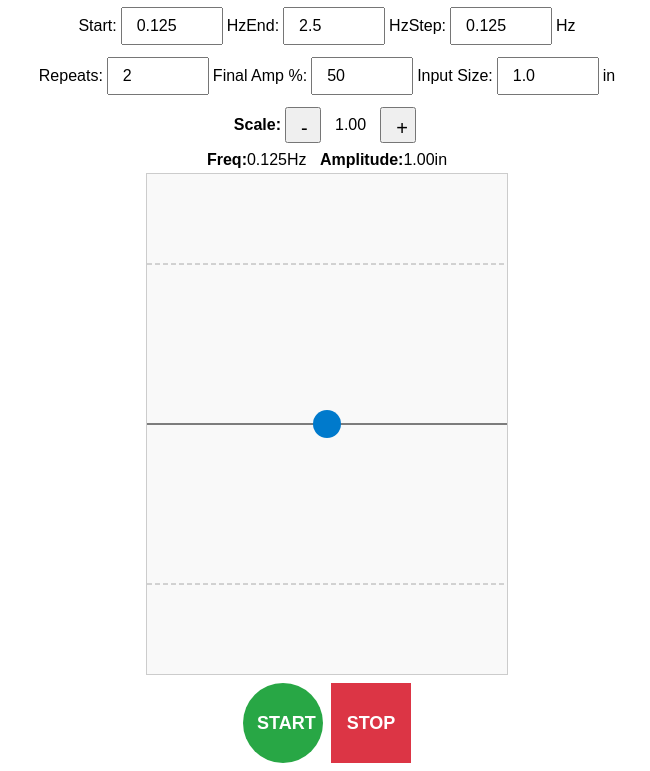
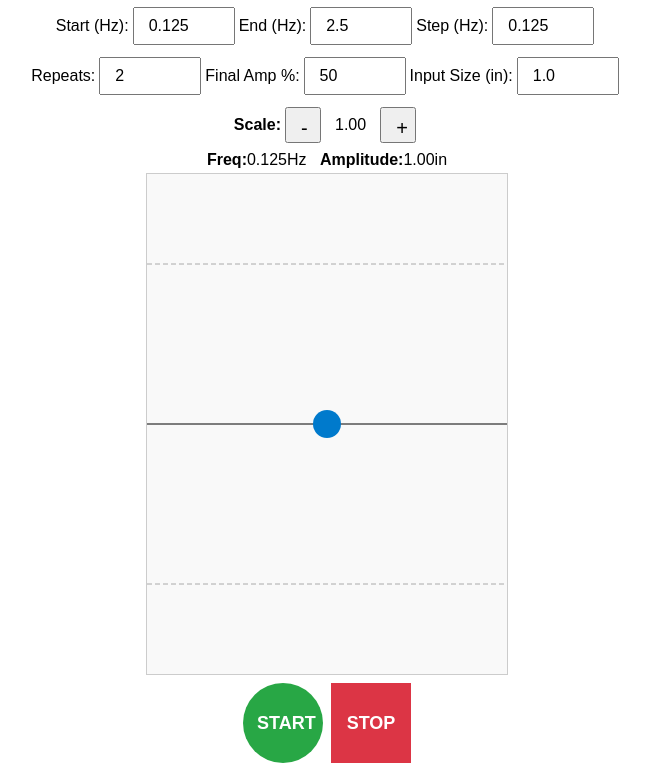
Before and after one commit to bwills123/Sweeps, a plain HTML site: page index.html in a window 1280 px wide. Shown: the part 56-827 px from the top of the page, without its empty margins (313-963 px from the left). Drawn offline with Linux system fonts and the light colour scheme.

Commit message:
Update index.html

```diff
--- a/index.html
+++ b/index.html
@@ -46,14 +46,14 @@
 <body>
   <h3>Cyclic Frequency Sweep Guide</h3>
   <div class="row">
-    <label>Start:</label><input id="startFreq" type="number" value="0.125" step="0.01"><span>Hz</span>
-    <label>End:</label><input id="endFreq" type="number" value="2.5" step="0.01"><span>Hz</span>
-    <label>Step:</label><input id="stepFreq" type="number" value="0.125" step="0.01"><span>Hz</span>
+    <label for="startFreq">Start (Hz):</label><input id="startFreq" type="number" value="0.125" step="0.01">
+    <label for="endFreq">End (Hz):</label><input id="endFreq" type="number" value="2.5" step="0.01">
+    <label for="stepFreq">Step (Hz):</label><input id="stepFreq" type="number" value="0.125" step="0.01">
   </div>
   <div class="row">
     <label>Repeats:</label><input id="repeats" type="number" value="2" step="1">
     <label>Final Amp %:</label><input id="endAmplitude" type="number" value="50" step="1">
-    <label>Input Size:</label><input id="inputInches" type="number" value="1.0" step="0.01"><span>in</span>
+    <label for="inputInches">Input Size (in):</label><input id="inputInches" type="number" value="1.0" step="0.01">
   </div>
   <div class="row scale-buttons">
     <strong>Scale:</strong>
```
